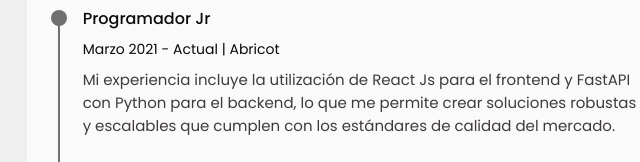
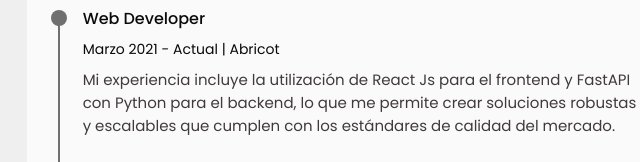
Before and after one commit to alanmgg/Responsive-Resume-CV, a plain HTML site: page index.html in a window 1280 px wide. Shown: the part 412-574 px from the top of the page, 452-1092 px from the left. Drawn offline with nearby package versions, Linux system fonts and the light colour scheme.

Commit message:
:link: Changed professional experience

```diff
--- a/index.html
+++ b/index.html
@@ -293,7 +293,7 @@
                 </div>
 
                 <div class="experience__data bd__grid">
-                  <h3 class="experience__title">Programador Jr</h3>
+                  <h3 class="experience__title">Web Developer</h3>
                   <span class="experience__company">
                     Marzo 2021 - Actual | Abricot
                   </span>
```
